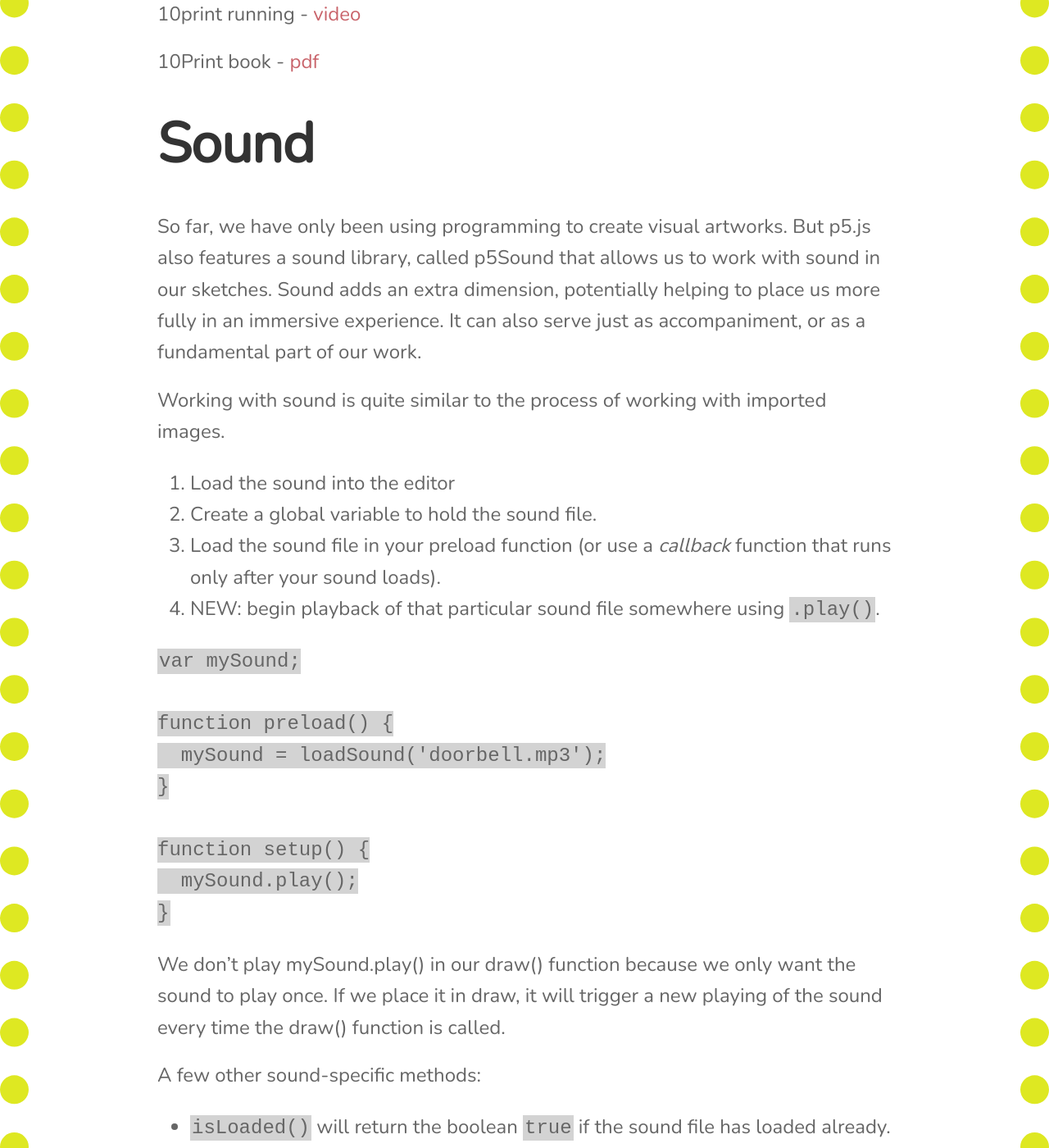
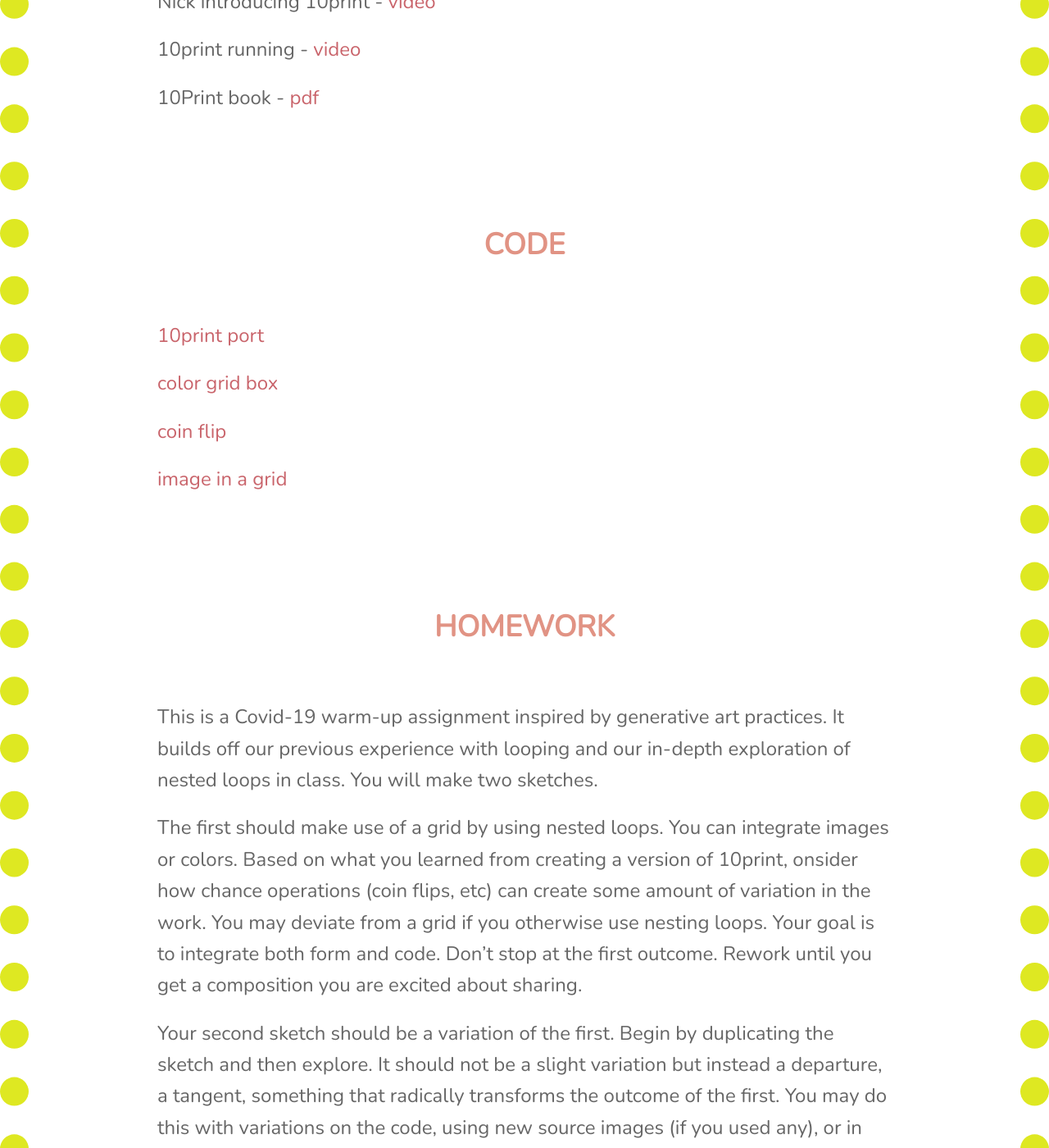
Before and after one commit to lee2sman/p4va_fall2021, a Jekyll site: the page built from _posts/2020-10-21-week8.md, in a window 1280 px wide and 1400 px high, scrolled down 1966 px. Shown: the whole window at 82% size. Built offline with Jekyll 4.4.1, drawn with Linux system fonts in a browser that asks for light colours; nearby versions of some CDN libraries; some of the changed text lies outside the part shown.

Commit message:
update week8

````diff
--- a/_posts/2020-10-21-week8.md
+++ b/_posts/2020-10-21-week8.md
@@ -1,6 +1,6 @@
 ---
 layout: post
-title: "Week 8 - Working with sound and video"
+title: "Week 8 - 10print"
 ---
 
 # Today
@@ -34,11 +34,9 @@ Generative artists doing daily code sketching:
 - [Saskia Freeke](https://sasj.nl/portfolio/daily/)
 - [Reza Ali](https://www.instagram.com/syedrezaali/)
 
+## Class challenge: 10print
 
-
-### Class challenge: 10print
-
-#### Resources
+### Resources
 
 Nick introducing 10print - [video](https://youtu.be/34CXQr5OLas?t=171)
 
@@ -46,102 +44,20 @@ Nick introducing 10print - [video](https://youtu.be/34CXQr5OLas?t=171)
 
 10Print book - [pdf](https://nickm.com/trope_tank/10_PRINT_121114.pdf)
 
+### Code
 
-# Sound
+[10print port](https://editor.p5js.org/2sman/sketches/4444l73Jr)
 
-So far, we have only been using programming to create visual artworks. But p5.js also features a sound library, called p5Sound that allows us to work with sound in our sketches. Sound adds an extra dimension, potentially helping to place us more fully in an immersive experience. It can also serve just as accompaniment, or as a fundamental part of our work.
+[color grid box](https://editor.p5js.org/2sman/sketches/pr6n6msj1)
 
-Working with sound is quite similar to the process of working with imported images.
+[coin flip](https://editor.p5js.org/2sman/sketches/kN3QkNNrh)
 
-1. Load the sound into the editor
-2. Create a global variable to hold the sound file.
-3. Load the sound file in your preload function (or use a *callback* function that runs only after your sound loads).
-4. NEW: begin playback of that particular sound file somewhere using ```.play()```.
+[image in a grid](https://editor.p5js.org/2sman/sketches/wcotkMIqr)
 
-```
-var mySound;
+### Homework
 
-function preload() {
-  mySound = loadSound('doorbell.mp3');
-}
+This is a Covid-19 warm-up assignment inspired by generative art practices. It builds off our previous experience with looping and our in-depth exploration of nested loops in class. You will make two sketches.
 
-function setup() {
-  mySound.play();
-}
-```
+The first should make use of a grid by using nested loops. You can integrate images or colors. Based on what you learned from creating a version of 10print, onsider how chance operations (coin flips, etc) can create some amount of variation in the work. You may deviate from a grid if you otherwise use nesting loops. Your goal is to integrate both form and code. Don't stop at the first outcome. Rework until you get a composition you are excited about sharing.
 
-We don't play mySound.play() in our draw() function because we only want the sound to play once. If we place it in draw, it will trigger a new playing of the sound every time the draw() function is called.
-
-A few other sound-specific methods:
-
-- ```isLoaded()``` will return the boolean ```true``` if the sound file has loaded already.
-- ```isPlaying()``` will return true if the sound file is currently playing. This is really useful for toggling sound on and off. Use an if statement to detect if a sound file is playing, and then choose to play it if it's currently false.
-- ```setVolume()``` between 0.0 (silence) and 1.0 (full volume)
-- ```.play()``` starts playback of a specific sound file
-- ```.stop()``` does what you think it does
-- ```.loop()``` begins looping playback of a soundfile
-- ```.pause()``` pauses the file. Start it again with ```.play()```
-
-### playMode
-
-And lastly, an important one:
-- ```playMode()```, which has three potential arguments, ```restart``` or ```sustain``` or ```untilDone```. By default, the playMode is sustain. In sustain mode, each time play is called, the program will play the full sound file from start to finish, which means any previously-started playing of the same sound file will be heard simultaneously until it has ended playing. In restart mode, if the sound file has already been playing and you call play on that sound again, it will stop the previous and start playing the soundfile from the beginning again. Lastly, if playMode is untilDone and you call play on a soundfile, it will only start playback if it's not currently playing.
-
-- These and additional [sound file commands/methods](http://p5js.org/reference/#/p5.SoundFile) can be found in the p5Sound reference.
-
-```
-//example of toggling a song on or off when you press the mouse
-var song;
-
-function preload(){
-  song = loadSound('freebird.mp3');
-}
-
-function setup() {
-  createCanvas(720, 200);
-  text("click to play",50,50);
-}
-
-function mousePressed() {
-  if (song.isPlaying()) { //remember, this is the same as writing if (song.isPlaying() == true){ };
-    // .isPlaying() returns a boolean true in this instance
-    song.stop(); //so stop playing it
-  } else { //otherwise, it wasn't playing
-    song.play(); //so start playing it!
-  }
-}
-```
-
-##### Note:
-
-Web browsers have just recently begun to be set to ignore autoplaying sound and video on the web, even if we've specified that we want a sound file to start playing in the setup(). They have done this to try to curb on the amount of auto-playing sound that plagued the internet, particularly advertisements. To play audio going forward, you'll have to have a user click first.
-
-To get around this, many programmers are now adding a button or instructions to 'click to play' and then have your [[audio]] start playing once the user has clicked in the window.
-
-Simple [example here](http://p5js.org/reference/#/p5.MediaElement/play)
-
-# Video
-
-Loading video works almost entirely the same as loading audio. Both are called 'media elements' in a web browser.
-
-1. Load the file in your code editor
-2. Create a global variable to hold the media file
-3. Preload it in that variable in the preload (or if you load it somewhere else, you'll need to add a callback function to run after it successfully loads)
-4. You can play the video with play
-
-```
-var vid;
-function preload() {
-  vid = createVideo('toothy.mp4');
-}
-
-// This function is called when the video loads
-function setup() {
-  vid.play();
-}
-```
-
-[example code](http://editor.p5js.org/2sman/sketches/OtTKtDohH)
-
-- Note: To position the video element on the page, you specify position with ```.position(x,y);```.
-- More info on [createVideo](http://p5js.org/reference/#/p5/createVideo) options.
+Your second sketch should be a variation of the first. Begin by duplicating the sketch and then explore. It should not be a slight variation but instead a departure, a tangent, something that radically transforms the outcome of the first. You may do this with variations on the code, using new source images (if you used any), or in other ways.
````
